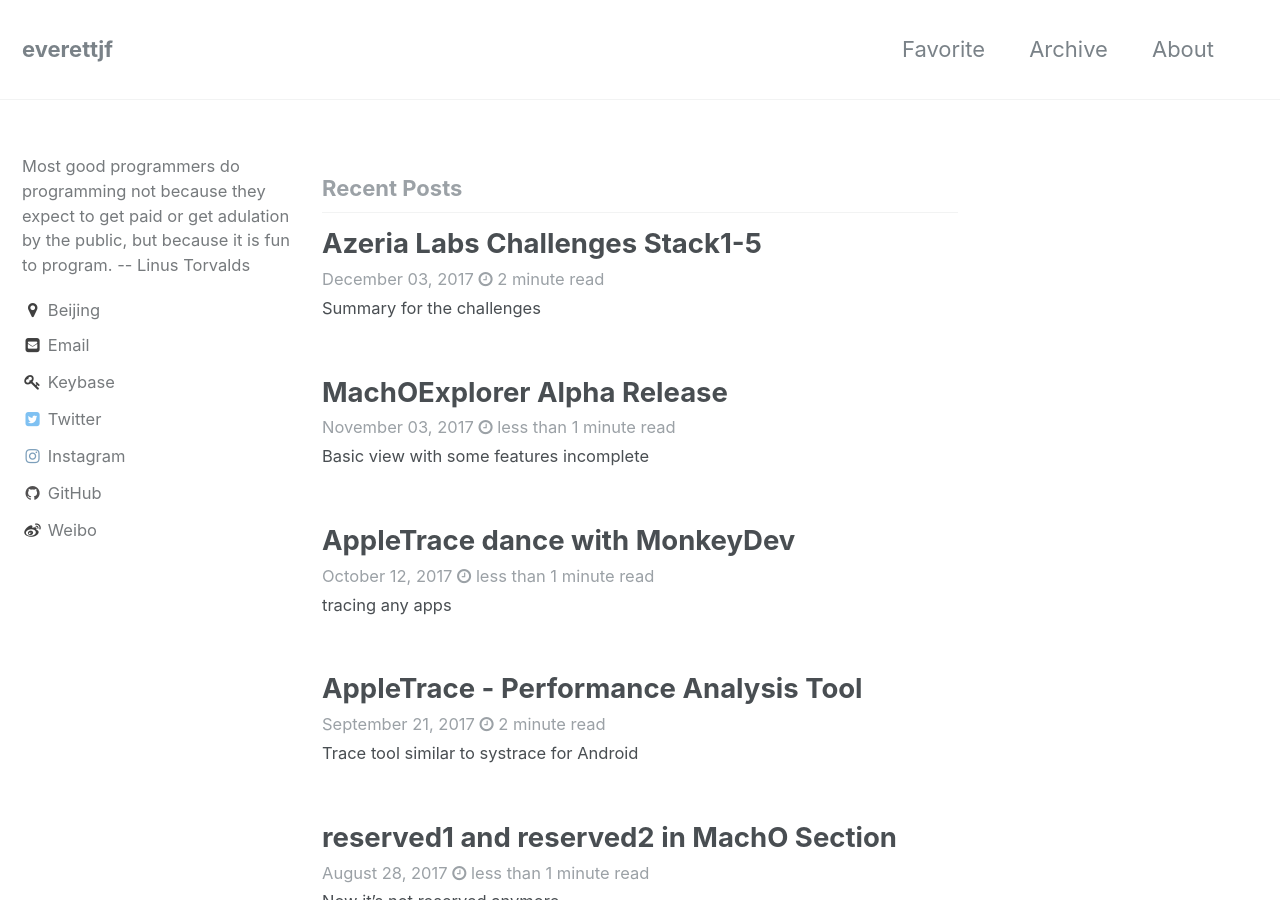
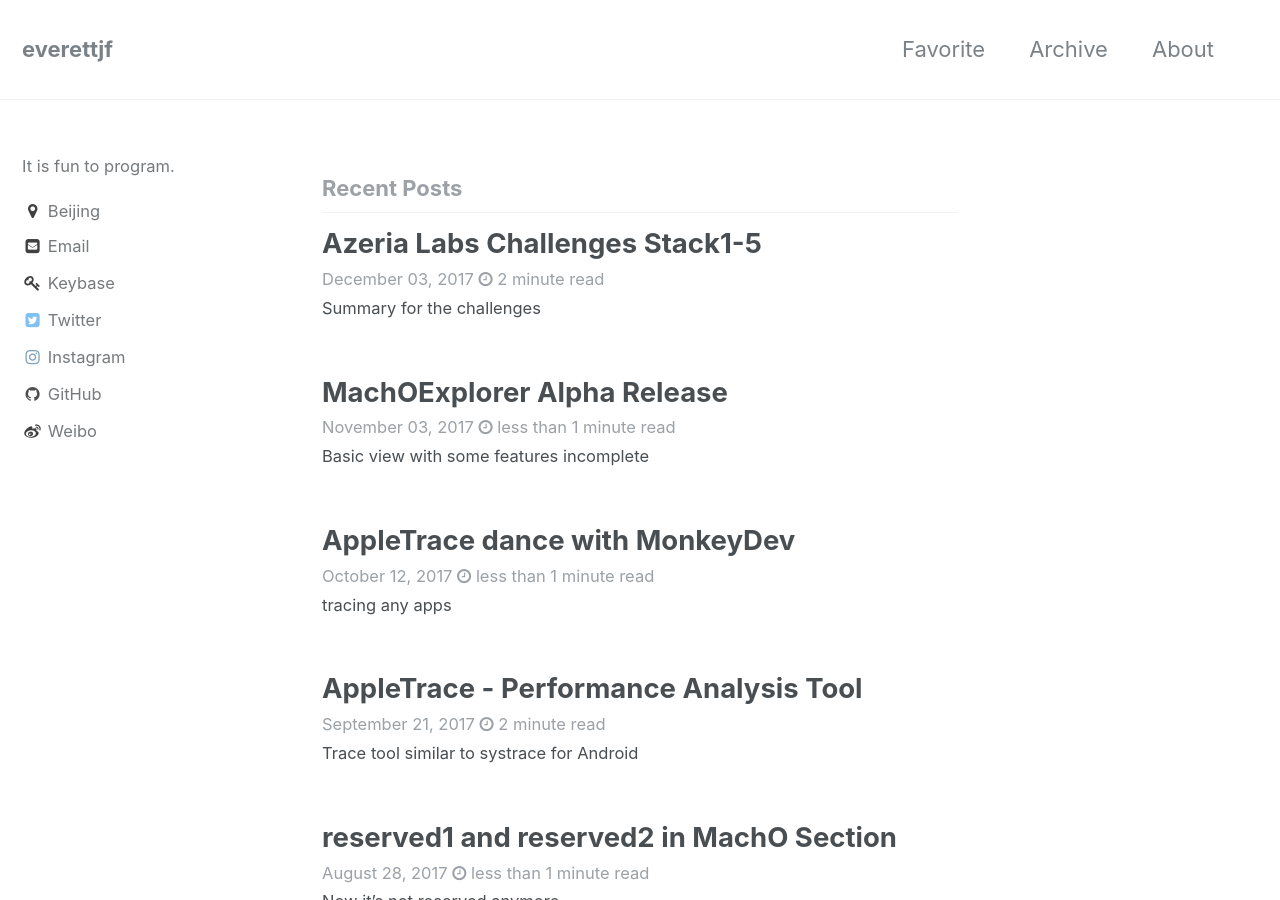
Before and after one commit to zhangkn/everettjf.github.io, a Jekyll site: the page built from index.html, in a window 1280 px wide and 900 px high. Built offline with Jekyll 4.4.1, drawn with Linux system fonts in a browser that asks for light colours; the list of posts is cut into pages by our own code; comment, search, counter and statistics services are not loaded.

Commit message:
It is fun to program.

```diff
--- a/_config.yml
+++ b/_config.yml
@@ -79,7 +79,7 @@
 author:
   name             : #"everettjf"
   avatar           : # path of avatar image, e.g. "/assets/images/bio-photo.jpg"
-  bio              : "Most good programmers do programming not because they expect to get paid or get adulation by the public, but because it is fun to program. -- Linus Torvalds"
+  bio              : "It is fun to program."
   location         : "Beijing"
   email            : everettjf@live.com
   uri              :
```
